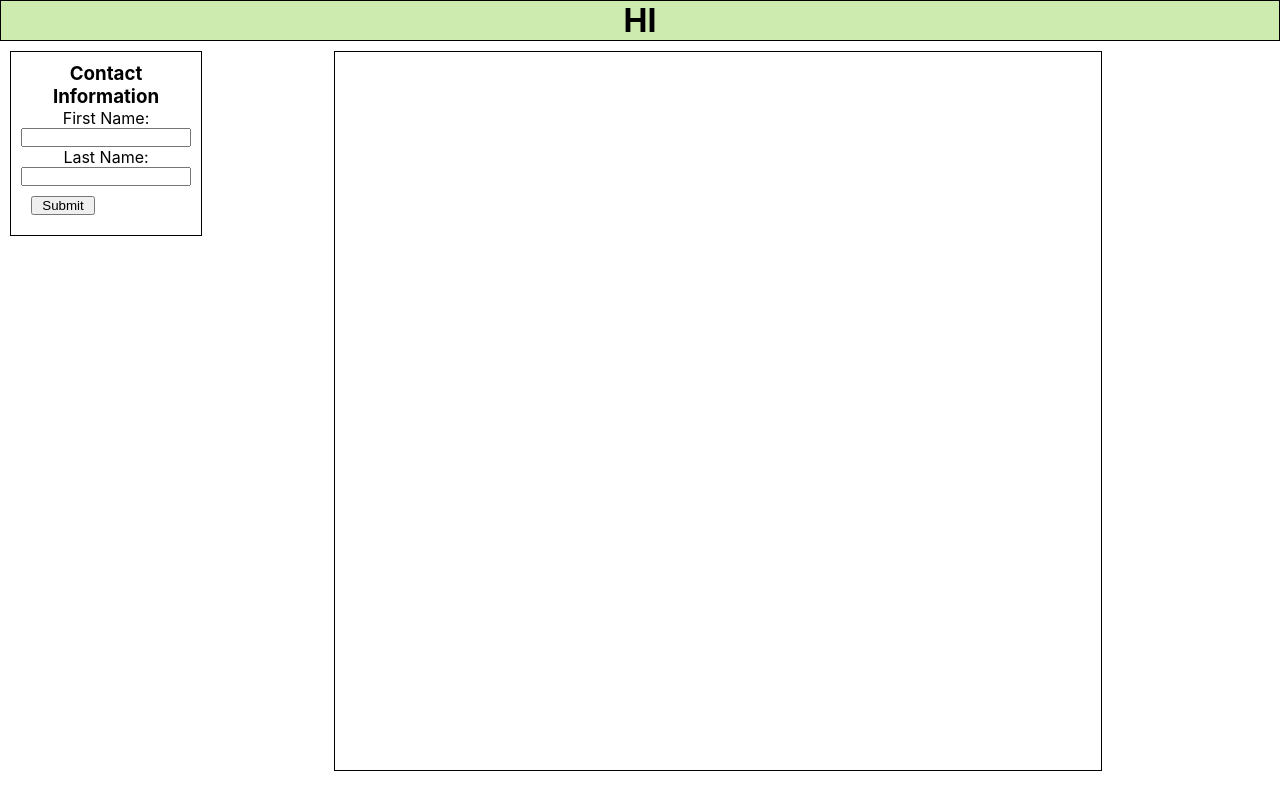
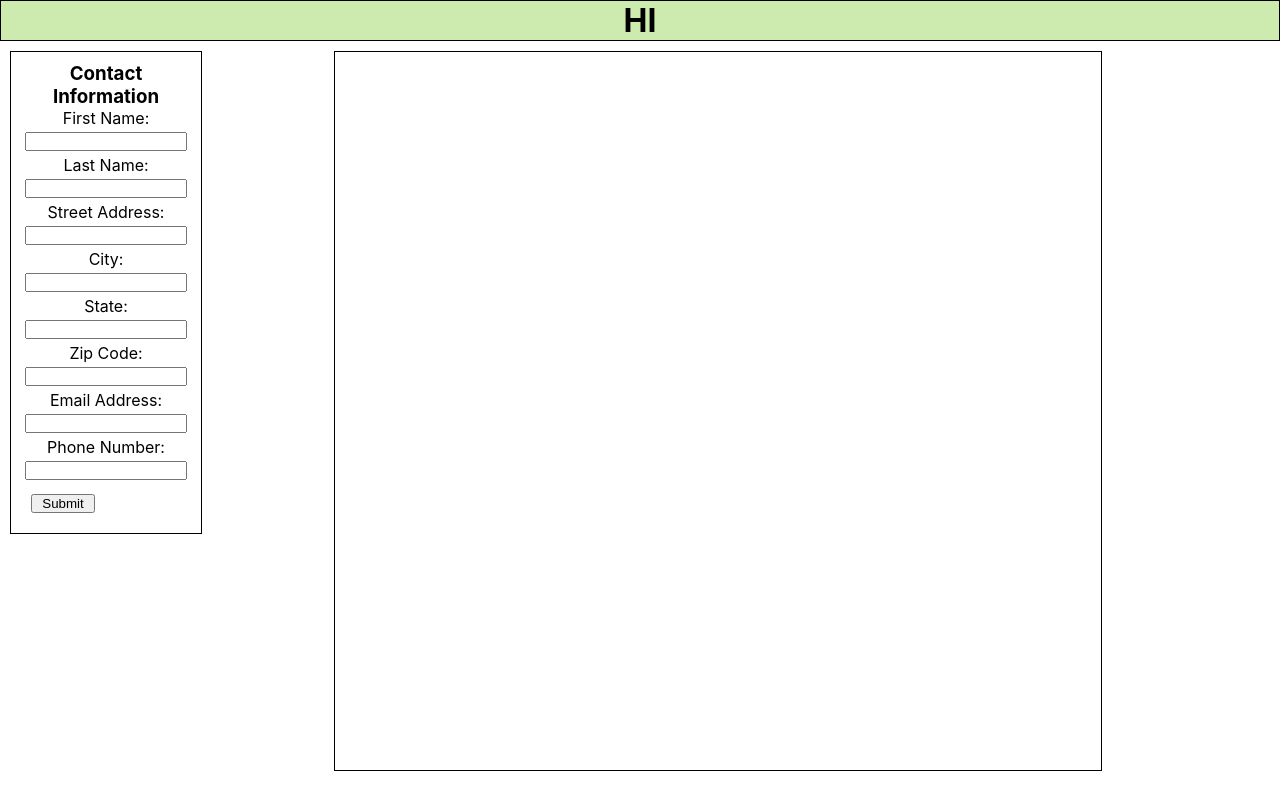
Before and after one commit to SalamanderCtesiphon/resume-app, a React (Create React App) app: page / in a window 1280 px wide. Built offline with nearby package versions, Linux system fonts and the light colour scheme.

Commit message:
the main functionality of the contact section up and running have it set to toggle the input form from shown to just a button on submit.

```diff
--- a/src/App.css
+++ b/src/App.css
@@ -57,3 +57,13 @@ button {
   width: 60vw;
   margin: 10px;
 }
+
+.pageHeader {
+  display: flex;
+  justify-content: space-between;
+  margin: 30px;
+}
+
+input {
+  margin: 4px;
+}
--- a/src/App.js
+++ b/src/App.js
@@ -5,6 +5,14 @@ import ContactInfo from './components/ContactInfo';
 function App(props) {
   const [firstName, setFirstName] = useState('');
   const [lastName, setLastName] = useState('');
+  const [streetAddress, setStreetAddress] = useState('');
+  const [city, setCity] = useState('');
+  const [state, setState] = useState('');
+  const [zip, setZip] = useState('');
+  const [email, setEmail] = useState('');
+  const [phone, setPhone] = useState('');
+  const [contactSubmit, setContactSubmit] = useState(false);
+
 
 
   function handleSubmit(e) {
@@ -12,7 +20,19 @@ function App(props) {
 
       setFirstName(firstName);
       setLastName(lastName);
+      setStreetAddress(streetAddress);
+      setCity(city);
+      setState(state);
+      setZip(zip);
+      setEmail(email);
+      setPhone(phone);
+      setContactSubmit(false);
   };
+
+  function toggleContact(e) {
+    console.log('click')
+    setContactSubmit(true);
+  }
 
   return (
     <div className="App">
@@ -21,14 +41,37 @@ function App(props) {
         <ContactInfo
           firstName={firstName}
           lastName={lastName}
+          streetAddress={streetAddress}
           handleSubmit={handleSubmit}
           setFirstName={setFirstName}
           setLastName={setLastName}
+          setStreetAdress={setStreetAddress}
+          city={city}
+          setCity={setCity}
+          state={state}
+          zip={zip}
+          email={email}
+          setState={setState}
+          setZip={setZip}
+          setEmail={setEmail}
+          phone={phone}
+          setPhone={setPhone}
+          contactSubmit={contactSubmit}
+          toggleContact={toggleContact}
         />
       </div>
       <div className="page">
-        {firstName}
-        {lastName}
+        <div className="pageHeader">
+          <div className="headerLeft">
+            <h3>{firstName}{' '}{lastName}</h3>
+            <h5>{streetAddress}</h5>
+            <h5>{city}{' '}{state}{' '}{zip}</h5>
+          </div>
+          <div className="headerRight">
+            <h5>{email}</h5>
+            <h5>{phone}</h5>
+          </div>
+        </div>
       </div>
     </div>
   );
--- a/src/components/ContactInfo.jsx
+++ b/src/components/ContactInfo.jsx
@@ -1,13 +1,36 @@
 
 import '../App.css'
 
-const ContactInfo = ({ firstName, lastName, setFirstName, setLastName, handleSubmit}) => {
+const ContactInfo = ({
+    firstName,
+    lastName,
+    setFirstName,
+    setLastName,
+    handleSubmit,
+    streetAddress,
+    setStreetAdress,
+    city,
+    setCity,
+    state,
+    setState,
+    zip,
+    setZip,
+    email,
+    setEmail,
+    phone,
+    setPhone,
+    contactSubmit,
+    toggleContact
+}) => {
 
 
     return (
         <div className="contactForm">
             <h3>Contact Information</h3>
-            <form onSubmit={handleSubmit} className="contactInputs">
+            {contactSubmit === true ? (
+                <button onClick={toggleContact}>Edit Section</button>
+            ) : (
+                <form onSubmit={handleSubmit} className="contactInputs">
                 <label>First Name:</label>
                 <input
                     type="text"
@@ -22,8 +45,51 @@ const ContactInfo = ({ firstName, lastName, setFirstName, setLastName, handleSub
                     value={lastName}
                     onChange={(e) => setLastName(e.target.value)}
                 />
+                <label>Street Address:</label>
+                 <input
+                    type="text"
+                    name="streetAddress"
+                    value={streetAddress}
+                    onChange={(e) => setStreetAdress(e.target.value)}
+                />
+                 <label>City:</label>
+                 <input
+                    type="text"
+                    name="city"
+                    value={city}
+                    onChange={(e) => setCity(e.target.value)}
+                />
+                 <label>State:</label>
+                 <input
+                    type="text"
+                    name="state"
+                    value={state}
+                    onChange={(e) => setState(e.target.value)}
+                />
+                 <label>Zip Code:</label>
+                 <input
+                    type="text"
+                    name="zip"
+                    value={zip}
+                    onChange={(e) => setZip(e.target.value)}
+                />
+                 <label>Email Address:</label>
+                 <input
+                    type="text"
+                    name="email"
+                    value={email}
+                    onChange={(e) => setEmail(e.target.value)}
+                />
+                   <label>Phone Number:</label>
+                 <input
+                    type="text"
+                    name="phone"
+                    value={phone}
+                    onChange={(e) => setPhone(e.target.value)}
+                />
                 <button type="submit">Submit</button>
             </form>
+            )}
         </div>
     )
 }
```
